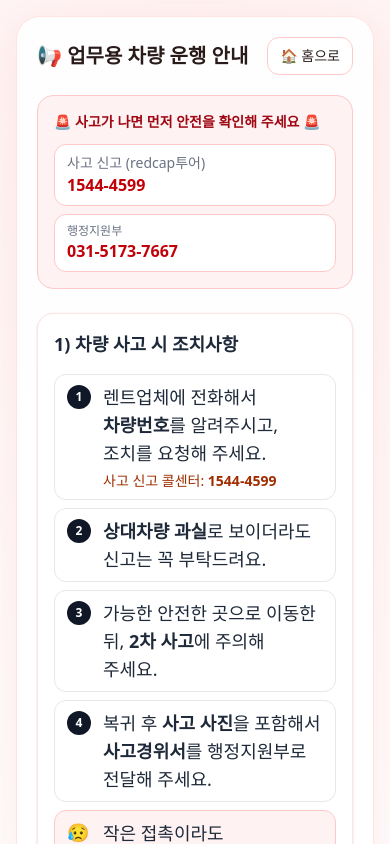
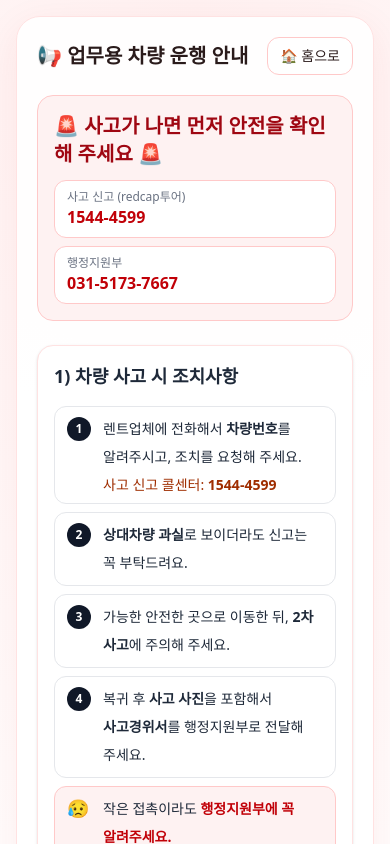
Before and after one commit to joadela00/vehicle-log, a Next.js app: page /guide in a window 390 px wide. Shown: the top 844 px of the page. Built offline with nearby package versions, Linux system fonts and the light colour scheme.

Commit message:
Update page.tsx

```diff
--- a/app/guide/page.tsx
+++ b/app/guide/page.tsx
@@ -64,12 +64,12 @@ export default function GuidePage() {
         <div className="mt-5 rounded-2xl border border-red-200 bg-red-50 p-4">
           <div className="flex flex-col gap-3 sm:flex-row sm:items-center sm:justify-between">
             <div className="min-w-0">
-              <div className="text-sm font-bold text-red-800">🚨 사고가 나면 먼저 안전을 확인해 주세요 🚨</div>
+              <div className="text-xl font-bold text-red-800">🚨 사고가 나면 먼저 안전을 확인해 주세요 🚨</div>
             </div>
 
             <div className="grid grid-cols-1 gap-2 sm:grid-cols-2">
               <div className="rounded-xl border border-red-200 bg-white px-3 py-2">
-                <div className="text-sm text-gray-500">사고 신고 (redcap투어)</div>
+                <div className="text-xs text-gray-500">사고 신고 (redcap투어)</div>
                 <div className="text-base font-extrabold text-red-700">1544-4599</div>
               </div>
               <div className="rounded-xl border border-red-200 bg-white px-3 py-2">
@@ -80,7 +80,7 @@ export default function GuidePage() {
           </div>
         </div>
 
-        <div className="mt-6 space-y-8 text-lg text-gray-800 sm:text-base">
+        <div className="mt-6 space-y-8 text-sm text-gray-800 sm:text-base">
           {/* 1 */}
           <section className="rounded-2xl border border-red-100 bg-white p-4 shadow-sm sm:p-5">
             <h2 className="text-lg font-bold">1) 차량 사고 시 조치사항</h2>
```
